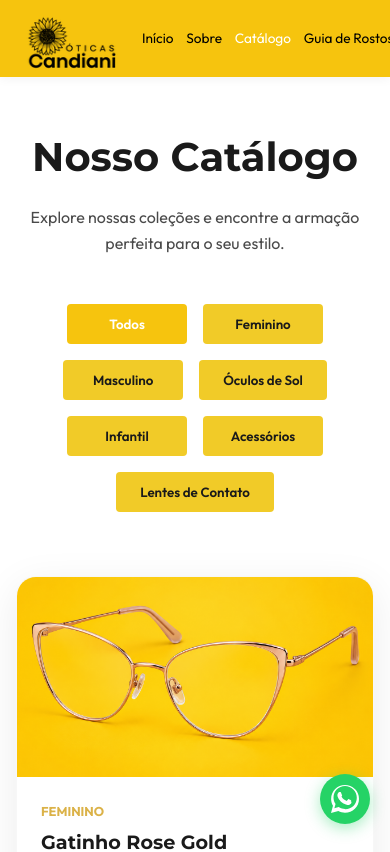
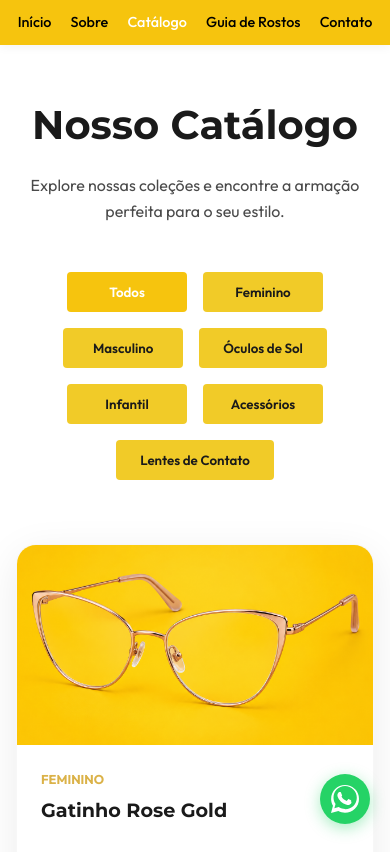
Before and after one commit to negojapis/-ticas-Candiani, a Next.js app: page /catalogo in a window 390 px wide. Shown: the top 852 px of the page. Built offline with nearby package versions, Linux system fonts and the light colour scheme.

Commit message:
style: optimize header and about section video layout for mobile/tablet

```diff
--- a/src/app/globals.css
+++ b/src/app/globals.css
@@ -1129,3 +1129,28 @@ button {
     font-size: 2.5rem;
   }
 }
+
+/* Header Responsive (Mobile & Tablet) */
+@media (max-width: 992px) {
+  .header .logo {
+    display: none;
+  }
+
+  .header-content {
+    justify-content: center;
+    min-height: 45px;
+    padding: 8px 10px;
+  }
+
+  .nav {
+    gap: 1.2rem;
+    flex-wrap: wrap;
+    justify-content: center;
+    width: 100%;
+  }
+
+  .nav a {
+    font-size: 0.9rem;
+    font-weight: 500;
+  }
+}
```
Also changed, not shown: src/components/AboutSection.module.css (+14 -20 lines).
